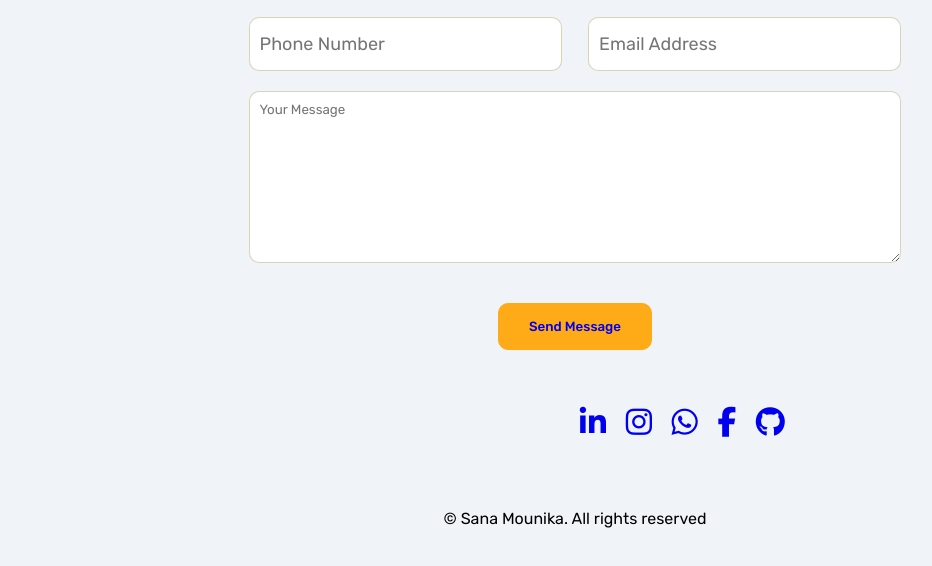
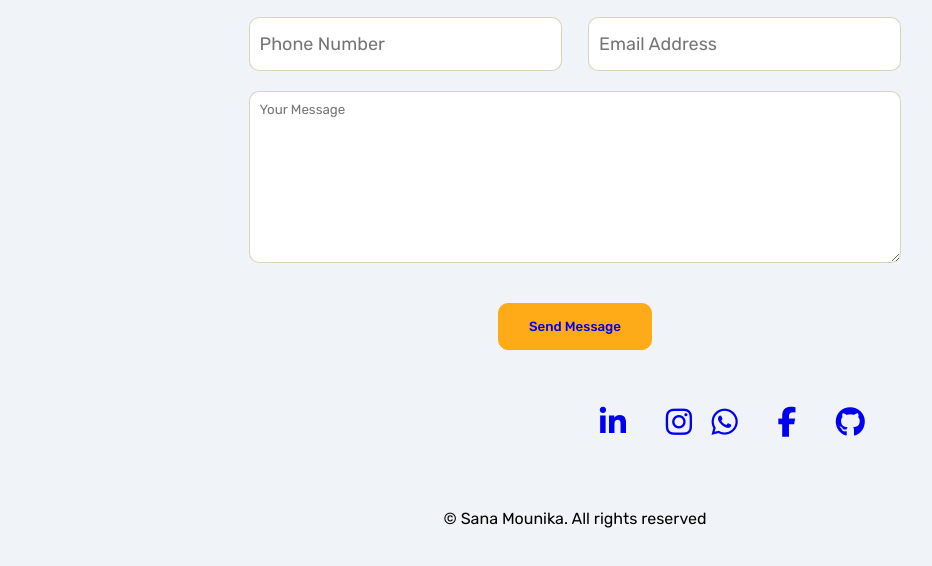
Before and after one commit to MounikaaSana/portfolio, a plain HTML site: page index.htm in a window 1280 px wide. Shown: the part 4094-4660 px from the top of the page, without its empty margins (65-997 px from the left). Drawn offline with Linux system fonts and the light colour scheme.

Commit message:
Update style.css

```diff
--- a/style.css
+++ b/style.css
@@ -427,6 +427,9 @@ header nav .nav-links a.active{
     text-align: center;
     font-size: var(--small-font-size);
   }
+.logos{
+    margin-left:20px;
+}
   footer__social{
     display: flex;
     justify-content: center;
```
